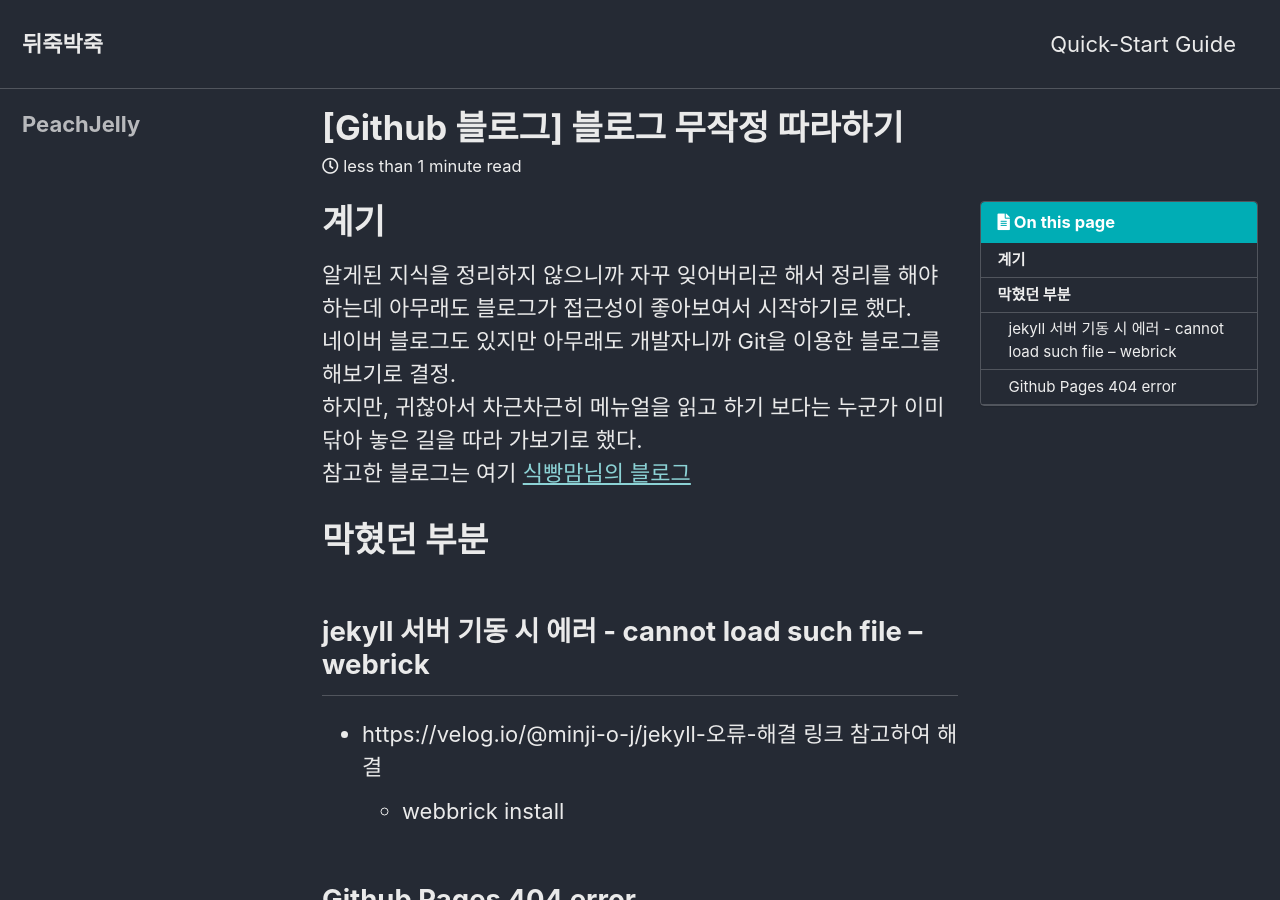
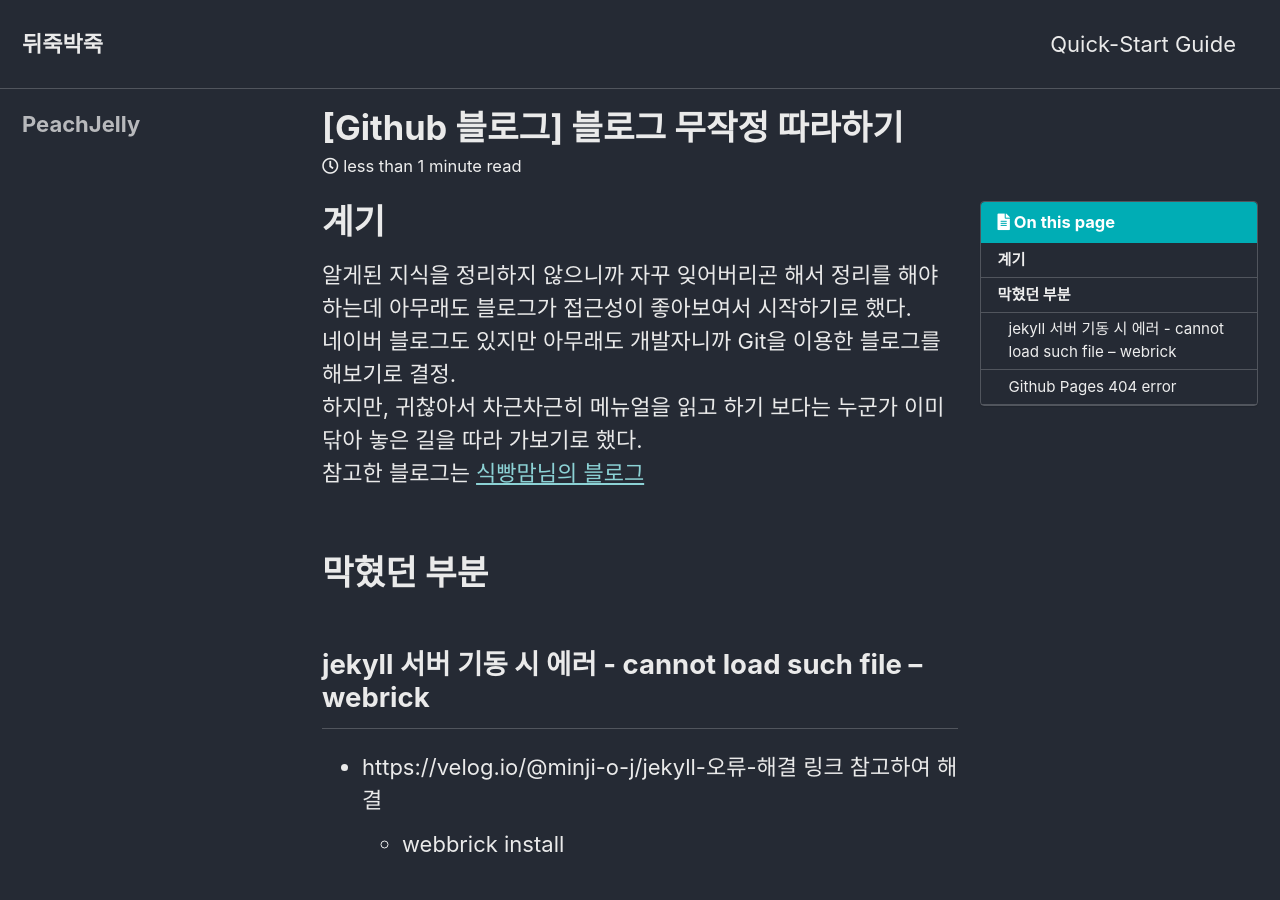
Before and after one commit to peachjelly/peachjelly.github.io, a Jekyll site: the page built from _posts/2022-08-18-blog_category_first_post.md, in a window 1280 px wide and 900 px high. Built offline with Jekyll 4.4.1, drawn with Linux system fonts in a browser that asks for light colours; cached includes are drawn as plain includes.

Commit message:
[blog] change first post

```diff
--- a/_posts/2022-08-18-blog_category_first_post.md
+++ b/_posts/2022-08-18-blog_category_first_post.md
@@ -17,8 +17,10 @@ last_modified_at: 2022-08-18
 알게된 지식을 정리하지 않으니까 자꾸 잊어버리곤 해서 정리를 해야 하는데 아무래도 블로그가 접근성이 좋아보여서 시작하기로 했다.<br>
 네이버 블로그도 있지만 아무래도 개발자니까 Git을 이용한 블로그를 해보기로 결정.<br>
 하지만, 귀찮아서 차근차근히 메뉴얼을 읽고 하기 보다는 누군가 이미 닦아 놓은 길을 따라 가보기로 했다.<br>
-참고한 블로그는 여기 [식빵맘님의 블로그](https://ansohxxn.github.io/blog/)
+참고한 블로그는 [식빵맘님의 블로그](https://ansohxxn.github.io/blog/)
 <br>
+<br>
+
 
 # 막혔던 부분
 ## jekyll 서버 기동 시 에러 - cannot load such file -- webrick
```
